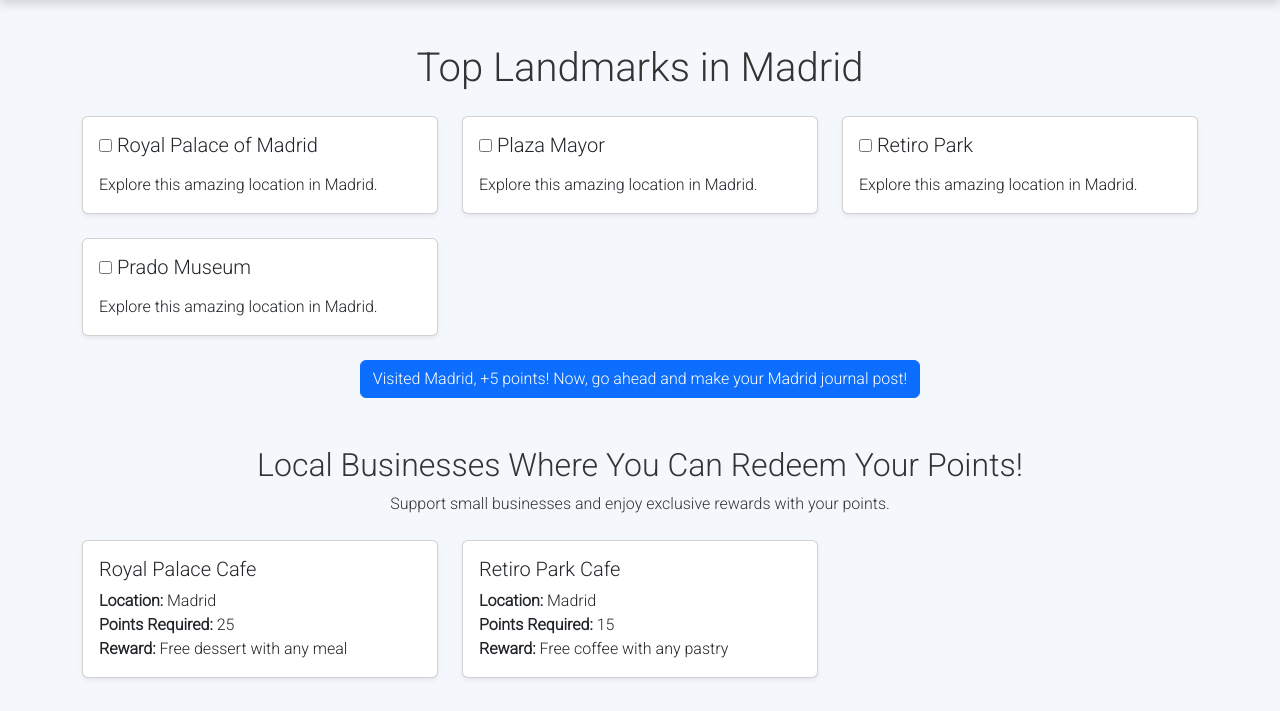
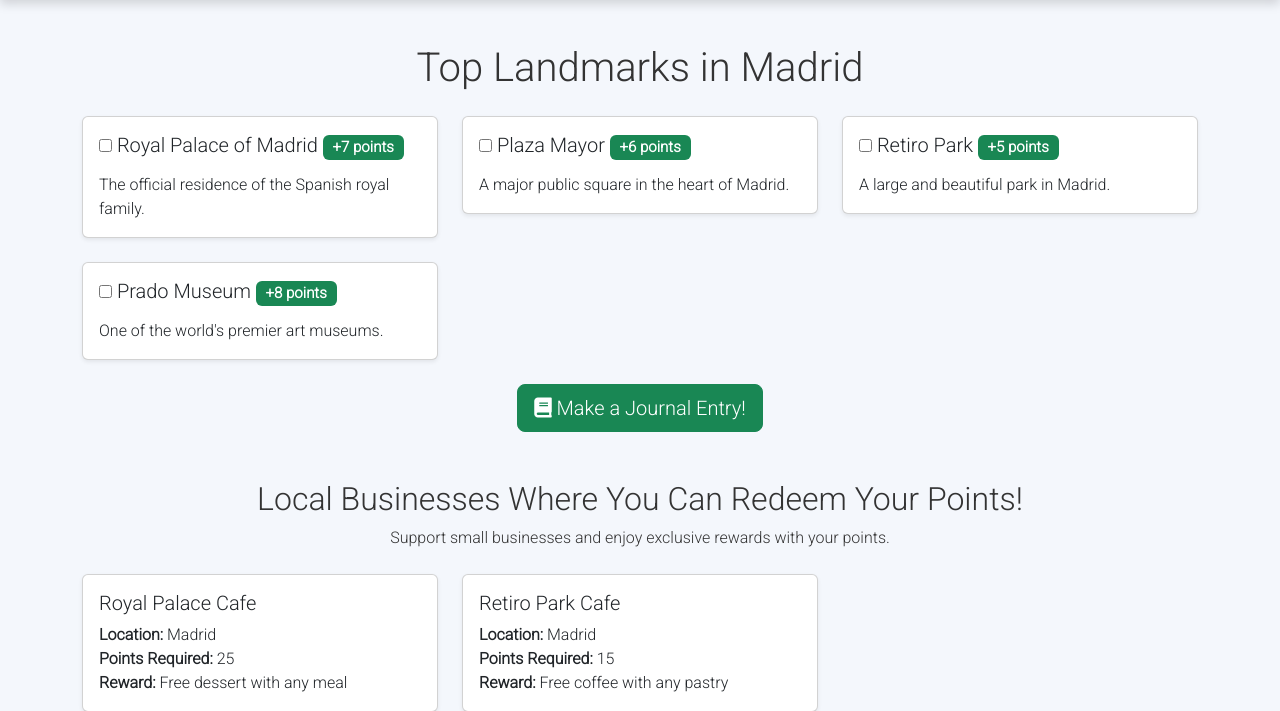
Before and after one commit to anjali8203/WICS_course, a Django app: page /city/madrid/ in a window 1280 px wide. Shown: the part 76-787 px from the top of the page. Before the commit the page ends 754 px from the top, so only its background shows below. Run offline with Django 4.2, Linux system fonts and the light colour scheme; a user stored in the database is signed in; some libraries are stand-ins or nearby versions.

Commit message:
added points

```diff
--- a/cityPlanning/views.py
+++ b/cityPlanning/views.py
@@ -192,8 +192,17 @@ def update_points(request):
 
 def city_landmarks(request, city_name):
     landmarks_dict = {
-        "charlottesville": ["The Rotunda", "Bodo's Bagels", "Downtown Mall"],
-        "madrid": ["Royal Palace of Madrid", "Plaza Mayor", "Retiro Park", "Prado Museum"]
+        "charlottesville": [
+            {"name": "The Rotunda", "description": "A historic building at UVA.", "points": 5},
+            {"name": "Bodo's Bagels", "description": "A popular bagel shop in Charlottesville.", "points": 3},
+            {"name": "Downtown Mall", "description": "A vibrant pedestrian mall.", "points": 4},
+        ],
+        "madrid": [
+            {"name": "Royal Palace of Madrid", "description": "The official residence of the Spanish royal family.", "points": 7},
+            {"name": "Plaza Mayor", "description": "A major public square in the heart of Madrid.", "points": 6},
+            {"name": "Retiro Park", "description": "A large and beautiful park in Madrid.", "points": 5},
+            {"name": "Prado Museum", "description": "One of the world's premier art museums.", "points": 8},
+        ],
     }
 
     landmarks = landmarks_dict.get(city_name.lower(), [])
--- a/templates/landmarks.html
+++ b/templates/landmarks.html
@@ -11,10 +11,12 @@
             <div class="card mb-4 shadow-sm">
                 <div class="card-body">
                     <h5 class="card-title">
-                        <input type="checkbox" id="landmark-{{ forloop.counter }}" class="landmark-checkbox">
-                        <label for="landmark-{{ forloop.counter }}">{{ landmark }}</label>
+                        <input type="checkbox" id="landmark-{{ forloop.counter }}" class="landmark-checkbox"
+                            data-points="{{ landmark.points }}" data-landmark="{{ landmark.name }}">
+                        <label for="landmark-{{ forloop.counter }}">{{ landmark.name }}</label>
+                        <span class="badge bg-success">+{{ landmark.points }} points</span>
                     </h5>
-                    <p class="card-text">Explore this amazing location in {{ city_name|title }}.</p>
+                    <p class="card-text">{{ landmark.description }}</p>
                 </div>
             </div>
         </div>
@@ -25,8 +27,9 @@
 
     <!-- Button to Add Points -->
     <div class="text-center">
-        <button id="visitedButton" class="btn btn-primary">Visited {{ city_name|title }}, +5 points! Now, go ahead and
-            make your {{ city_name|title }} journal post!</button>
+        <a id="journalButton" href="{% url 'create_project' %}" class="btn btn-success btn-lg">
+            <i class="fas fa-book"></i> Make a Journal Entry!
+        </a>
     </div>
 
     <!-- Local Businesses Redemption Section -->
@@ -54,22 +57,69 @@
     </div>
 </div>
 
+<!-- Photo Upload Modal -->
+<div class="modal fade" id="photoModal" tabindex="-1" aria-labelledby="photoModalLabel" aria-hidden="true">
+    <div class="modal-dialog">
+        <div class="modal-content">
+            <div class="modal-header">
+                <h5 class="modal-title" id="photoModalLabel">Upload Photo as Proof</h5>
+                <button type="button" class="btn-close" data-bs-dismiss="modal" aria-label="Close"></button>
+            </div>
+            <div class="modal-body">
+                <form id="photoForm">
+                    <div class="mb-3">
+                        <label for="photoInput" class="form-label">Choose a photo</label>
+                        <input type="file" class="form-control" id="photoInput" accept="image/*" required>
+                    </div>
+                    <button type="submit" class="btn btn-primary">Upload</button>
+                </form>
+            </div>
+        </div>
+    </div>
+</div>
+
 <script>
+    // Track total points
+    let totalPoints = 0;
+
     // Handle landmark checkbox clicks
     document.querySelectorAll('.landmark-checkbox').forEach(checkbox => {
         checkbox.addEventListener('change', function () {
+            const points = parseInt(this.dataset.points);
+            const landmarkName = this.dataset.landmark;
+
             if (this.checked) {
-                alert(`You visited ${this.nextElementSibling.innerText}!`);
+                // Show the photo upload modal
+                const modal = new bootstrap.Modal(document.getElementById('photoModal'));
+                modal.show();
+
+                // Handle photo upload form submission
+                document.getElementById('photoForm').addEventListener('submit', function (e) {
+                    e.preventDefault();
+                    const fileInput = document.getElementById('photoInput');
+                    if (fileInput.files.length > 0) {
+                        // Simulate photo upload (frontend only)
+                        alert(`Photo uploaded for ${landmarkName}! You earned ${points} points.`);
+                        totalPoints += points;
+                        updateNavbarPoints(totalPoints);
+                        modal.hide();
+                    } else {
+                        alert('Please select a photo.');
+                    }
+                });
+            } else {
+                totalPoints -= points;
+                updateNavbarPoints(totalPoints);
             }
         });
     });
 
-    // Handle points button click
-    document.getElementById('visitedButton').addEventListener('click', function () {
-        let pointsElement = document.getElementById('pointsTracker');
-        let currentPoints = parseInt(pointsElement.textContent.split(' ')[1]);
-        let newPoints = currentPoints + 5;
-        pointsElement.textContent = 'Points: ' + newPoints;
-    });
+    // Update the points in the navbar
+    function updateNavbarPoints(points) {
+        const pointsElement = document.getElementById('pointsTracker');
+        if (pointsElement) {
+            pointsElement.textContent = `Points: ${points}`;
+        }
+    }
 </script>
 {% endblock %}
```
Also changed, not shown: db.sqlite3.
